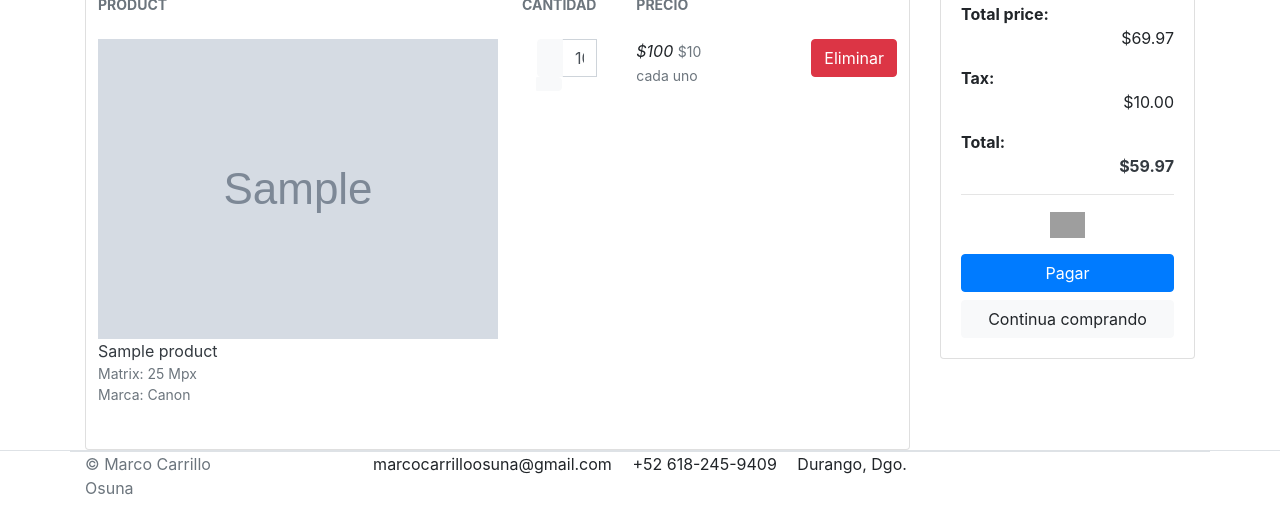
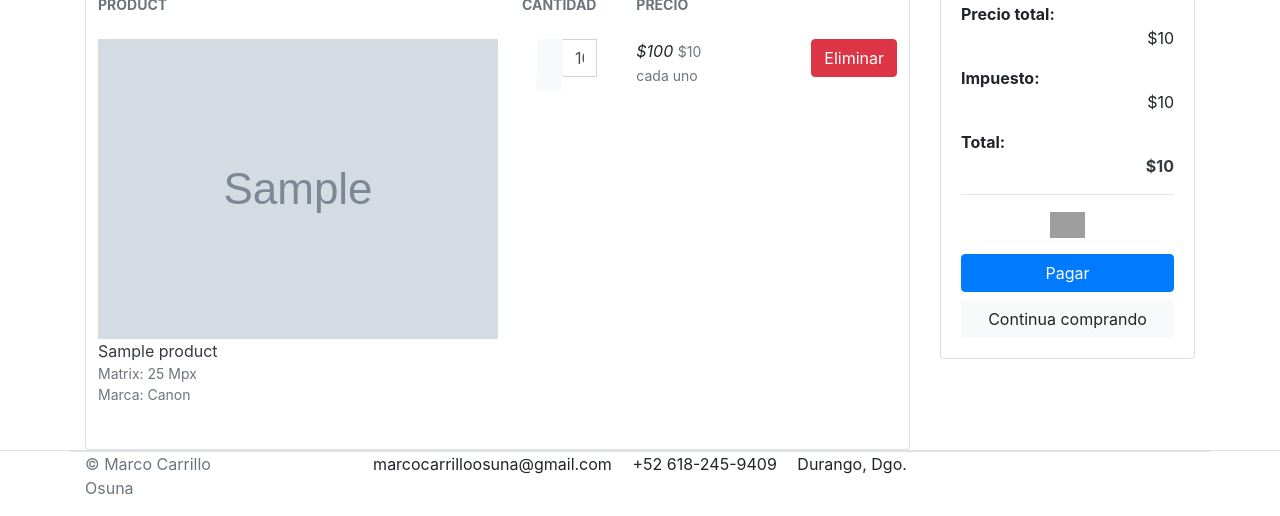
Before and after one commit to MarcoCarrillo/ecommerce-django, a Django app: template templates/store/cart.html in a window 1280 px wide. Shown: the part 361-877 px from the top of the page. Run offline with Django 3.2, Linux system fonts and the light colour scheme; tables that the repository leaves empty hold one stand-in row (values such as "Sample post"); the template is opened without the code that fills it: values that come from a table or form of the project are taken from there, most other values are stand-ins (such as "Sample title", 1, 10 or a date in 2020); grey boxes marked "Sample" are stand-in pictures; some libraries are stand-ins or nearby versions; grey boxes are pictures that could not be loaded.

Commit message:
Mostrar los totales en el checkout
Se muestra el total de la venta, impuestos de esa venta y la suma del total de venta mas impuestos de la compra actual

```diff
--- a/carts/views.py
+++ b/carts/views.py
@@ -36,6 +36,10 @@ def cart(request, total=0, quantity=0, cart_items=None):
         for cart_item in cart_items:
             total += (cart_item.product.price * cart_item.quantity)
             quantity += cart_item.quantity
+
+        tax = (2*total)/100
+        grand_total = total + tax
+
     except ObjectDoesNotExist:
         pass #Ignora la excepcion
 
@@ -43,6 +47,8 @@ def cart(request, total=0, quantity=0, cart_items=None):
         'total': total,
         'quantity': quantity,
         'cart_items': cart_items,
+        'tax': tax,
+        'grand_total': grand_total,
     }
 
     return render(request, 'store/cart.html', context)
--- a/templates/store/cart.html
+++ b/templates/store/cart.html
@@ -67,16 +67,16 @@
             <div class="card">
             <div class="card-body">
                 <dl class="dlist-align">
-                  <dt>Total price:</dt>
-                  <dd class="text-right">$69.97</dd>
+                  <dt>Precio total:</dt>
+                  <dd class="text-right">${{total}}</dd>
                 </dl>
                 <dl class="dlist-align">
-                  <dt>Tax:</dt>
-                  <dd class="text-right"> $10.00</dd>
+                  <dt>Impuesto:</dt>
+                  <dd class="text-right"> ${{ tax }}</dd>
                 </dl>
                 <dl class="dlist-align">
                   <dt>Total:</dt>
-                  <dd class="text-right text-dark b"><strong>$59.97</strong></dd>
+                  <dd class="text-right text-dark b"><strong>${{grand_total}}</strong></dd>
                 </dl>
                 <hr>
                 <p class="text-center mb-3">
```
